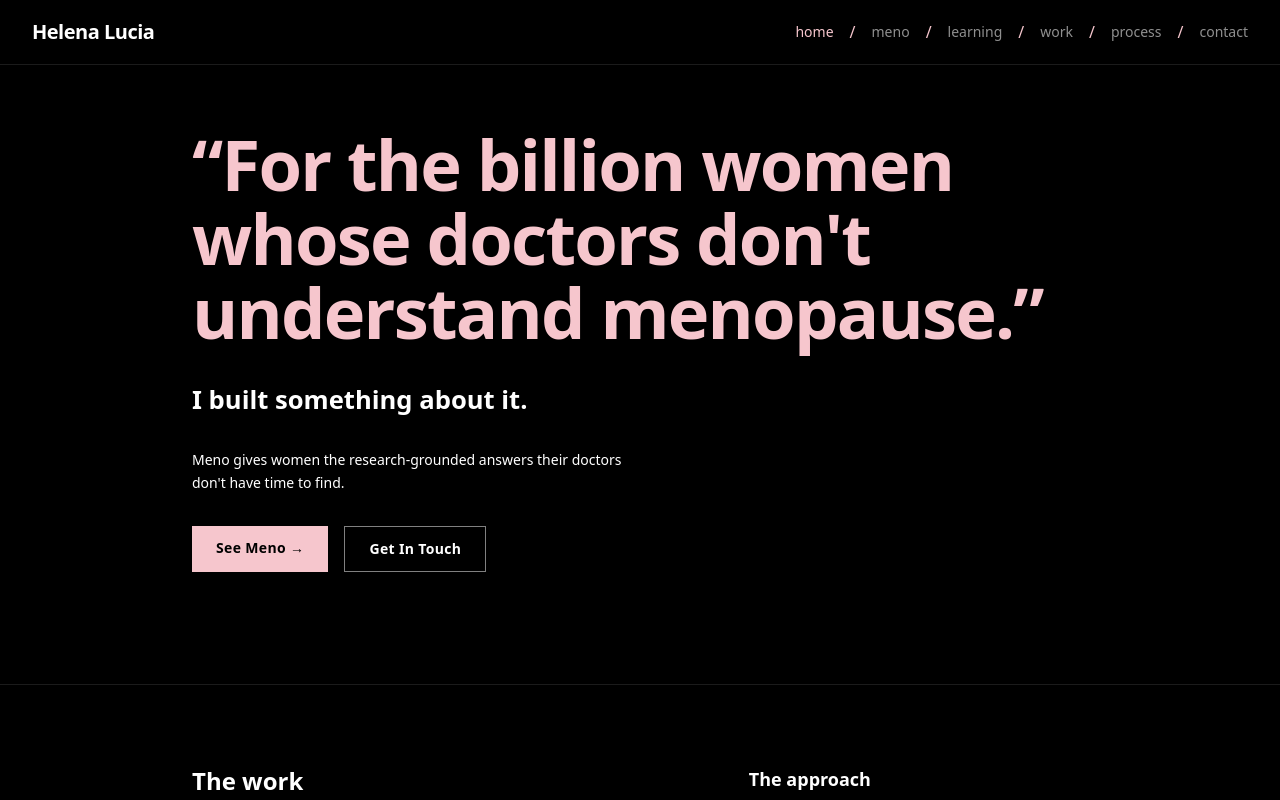
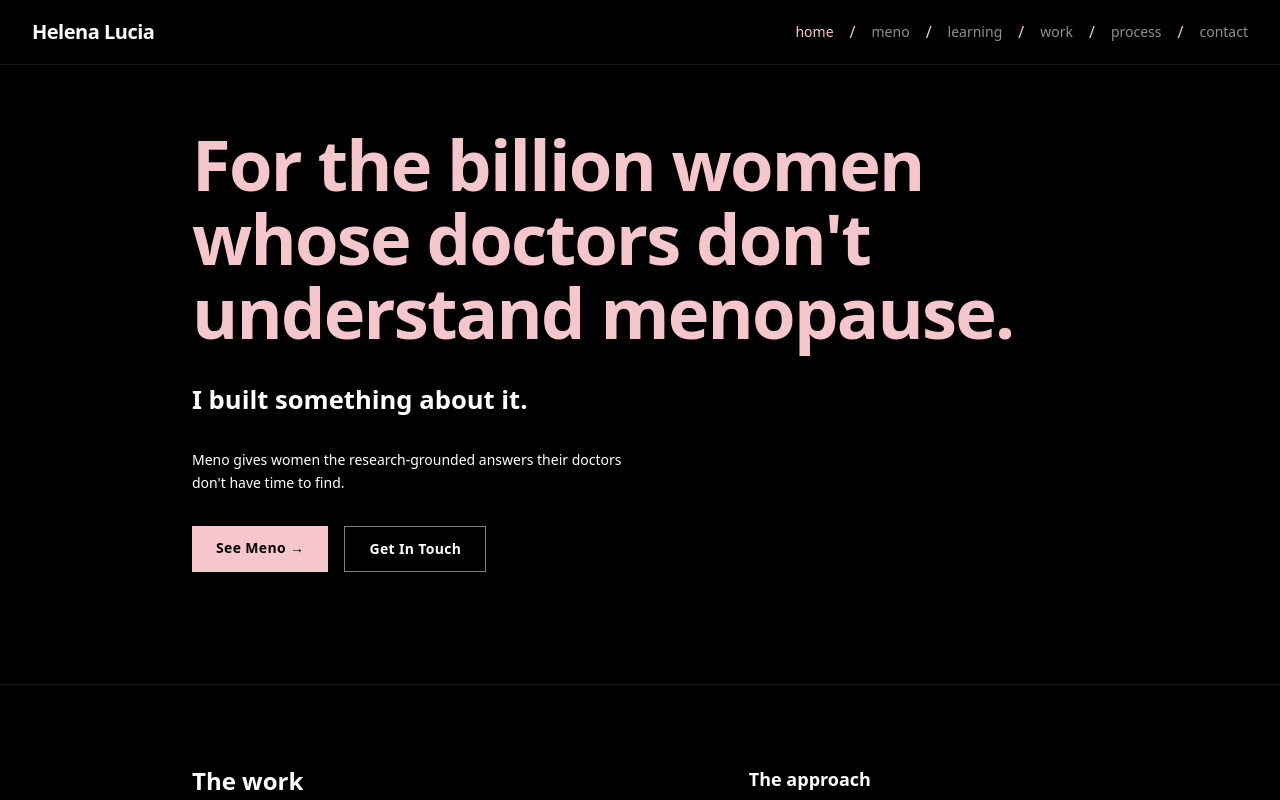
Before and after one commit to helenakristina/helena-portfolio, a Next.js app: page / in a window 1280 px wide. Shown: the top 800 px of the page. Built offline with nearby package versions, Linux system fonts and the light colour scheme.

Commit message:
Removed extra quotation marks

```diff
--- a/src/app/page.tsx
+++ b/src/app/page.tsx
@@ -14,8 +14,8 @@ export default function Home() {
       <section className="px-4 sm:px-6 lg:px-8 pt-32 pb-28 animate-fade-in">
         <div className="max-w-4xl mx-auto w-full">
           <h1 className="text-[clamp(2.25rem,5.5vw,5rem)] font-extrabold leading-[1.05] tracking-tight text-accent text-balance mb-8">
-            &ldquo;For the billion women whose doctors don&apos;t understand
-            menopause.&rdquo;
+            For the billion women whose doctors don&apos;t understand
+            menopause.
           </h1>
 
           <p className="text-[clamp(1.125rem,2vw,1.75rem)] font-semibold text-white leading-snug mb-8">
```
